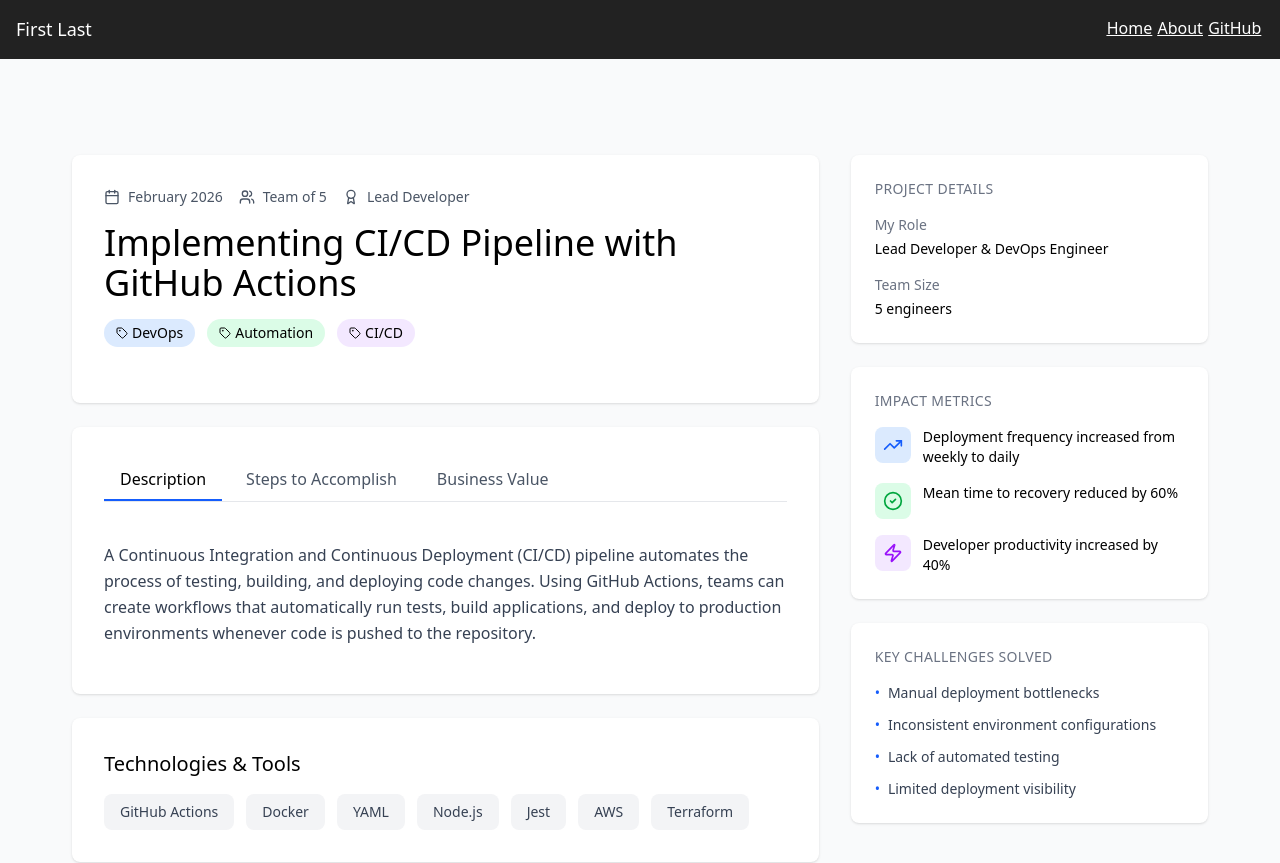
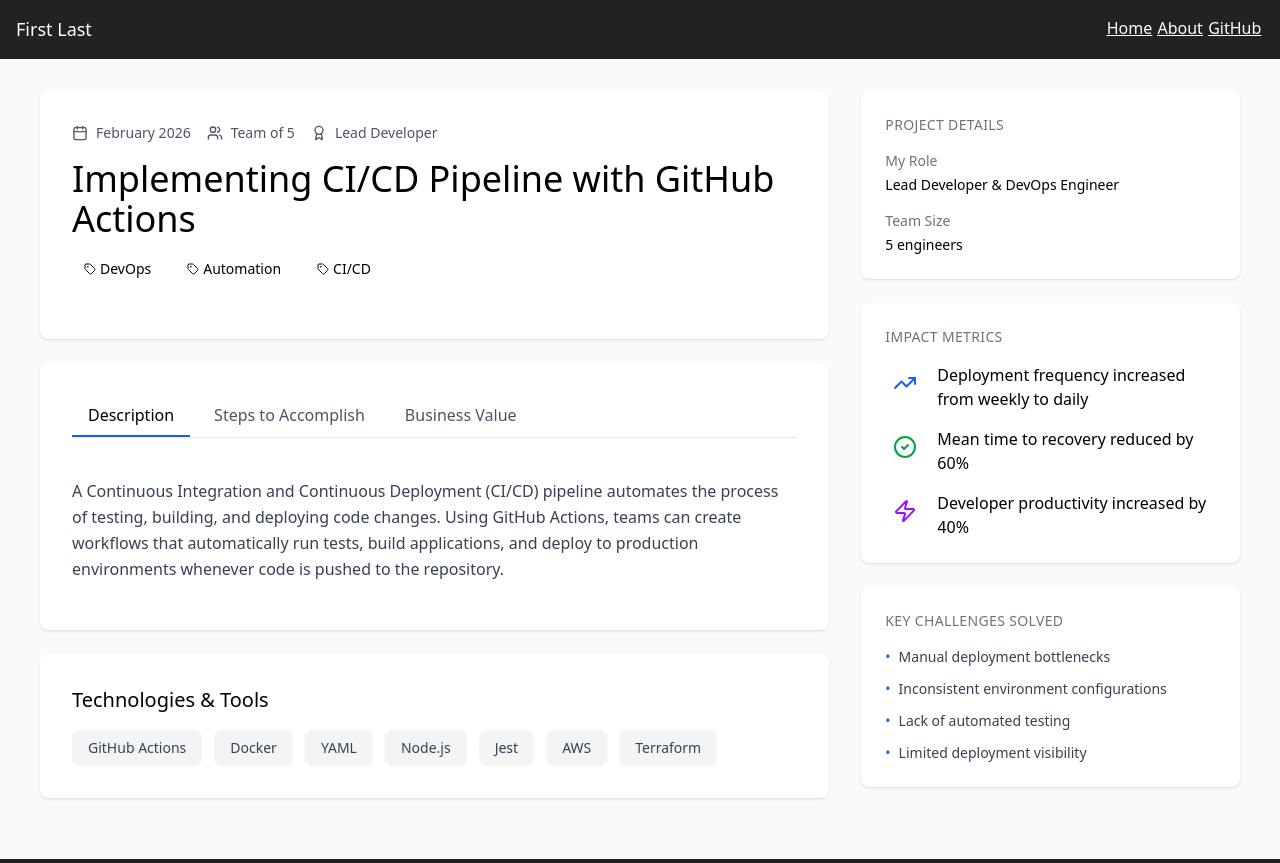
Before and after one commit to owenlaurence/portfolio, a Next.js app: page /topic/capacitor-intro in a window 1280 px wide. Shown: the top 863 px of the page. Built offline with nearby package versions, Linux system fonts and the light colour scheme.

Commit message:
Better topic template.

```diff
--- a/src/app/components/topic/template.tsx
+++ b/src/app/components/topic/template.tsx
@@ -3,6 +3,7 @@
 import { useState } from 'react';
 import * as Tabs from '@radix-ui/react-tabs';
 import { Clock, Calendar, Tag, CheckCircle2, AlertCircle, Zap, Code2, GitBranch, Award, TrendingUp, Users } from 'lucide-react';
+import { JSX } from 'react';
 
 type TopicProps = {
   topic: string
@@ -11,16 +12,23 @@ type TopicProps = {
   steps?: string[];
   businessValue: string
   tags: string[]
-
+  metrics: ImpactMetric[]
+  technologies: string[],
+  challenges: string[]
 
 }
 
+type ImpactMetric = {
+  description: string
+  icon: JSX.Element
+}
 
-export default function TopicTemplate({ topic, description, steps, businessValue, tags }: TopicProps) {
+
+export default function TopicTemplate({ topic, description, steps, businessValue, tags, metrics, technologies, challenges }: TopicProps) {
 
   const [activeTab, setActiveTab] = useState('description');
 
-  const colors = [ "blue", "green", "purple" ]
+  const colors = ["blue", "green", "purple"]
 
   return (
     <div className="min-h-screen bg-gray-50">
@@ -66,24 +74,27 @@ export default function TopicTemplate({ topic, description, steps, businessValue
             {/* Tabs Section */}
             <div className="bg-white rounded-lg shadow-sm p-8">
               <Tabs.Root value={activeTab} onValueChange={setActiveTab}>
-                <Tabs.List className="flex gap-2 border-b border-gray-200 mb-6">
+                <Tabs.List className="flex gap-2 border-b border-gray-200 mb-6 overflow-x-auto whitespace-nowrap">
                   <Tabs.Trigger
                     value="description"
                     className="px-4 py-2 border-b-2 transition-colors data-[state=active]:border-blue-600 data-[state=inactive]:border-transparent data-[state=inactive]:text-gray-600 hover:text-gray-900"
                   >
-                    Description
+                    <span className="sm:hidden">About</span>
+                    <span className="hidden sm:inline">Description</span>
                   </Tabs.Trigger>
                   <Tabs.Trigger
                     value="steps"
                     className="px-4 py-2 border-b-2 transition-colors data-[state=active]:border-blue-600 data-[state=inactive]:border-transparent data-[state=inactive]:text-gray-600 hover:text-gray-900"
                   >
-                    Steps to Accomplish
+                    <span className="sm:hidden">Steps</span>
+                    <span className="hidden sm:inline">Steps to Accomplish</span>
                   </Tabs.Trigger>
                   <Tabs.Trigger
                     value="value"
                     className="px-4 py-2 border-b-2 transition-colors data-[state=active]:border-blue-600 data-[state=inactive]:border-transparent data-[state=inactive]:text-gray-600 hover:text-gray-900"
                   >
-                    Business Value
+                    <span className="sm:hidden">Value</span>
+                    <span className="hidden sm:inline">Business Value</span>
                   </Tabs.Trigger>
                 </Tabs.List>
 
@@ -111,13 +122,10 @@ export default function TopicTemplate({ topic, description, steps, businessValue
             <div className="bg-white rounded-lg shadow-sm p-8 mt-6">
               <h3 className="text-xl mb-4">Technologies & Tools</h3>
               <div className="flex flex-wrap gap-3">
-                <span className="px-4 py-2 bg-gray-100 text-gray-700 rounded-lg text-sm">GitHub Actions</span>
-                <span className="px-4 py-2 bg-gray-100 text-gray-700 rounded-lg text-sm">Docker</span>
-                <span className="px-4 py-2 bg-gray-100 text-gray-700 rounded-lg text-sm">YAML</span>
-                <span className="px-4 py-2 bg-gray-100 text-gray-700 rounded-lg text-sm">Node.js</span>
-                <span className="px-4 py-2 bg-gray-100 text-gray-700 rounded-lg text-sm">Jest</span>
-                <span className="px-4 py-2 bg-gray-100 text-gray-700 rounded-lg text-sm">AWS</span>
-                <span className="px-4 py-2 bg-gray-100 text-gray-700 rounded-lg text-sm">Terraform</span>
+                {technologies.map((tech, i) => (
+                  <span key={`tech-${i}`} className="px-4 py-2 bg-gray-100 text-gray-700 rounded-lg text-sm">{tech}</span>
+                ))}
+
               </div>
             </div>
           </div>
@@ -143,30 +151,18 @@ export default function TopicTemplate({ topic, description, steps, businessValue
             <div className="bg-white rounded-lg shadow-sm p-6 mb-6">
               <h3 className="text-sm uppercase tracking-wide text-gray-500 mb-4">Impact Metrics</h3>
               <div className="space-y-4">
-                <div className="flex items-start gap-3">
-                  <div className="p-2 bg-blue-100 rounded-lg">
-                    <TrendingUp className="size-5 text-blue-600" />
+                {metrics.map((metric, i) => {
+                  return <div key={`metric-${i}`} className="flex items-start gap-3">
+                    <div className={`p-2 bg-100 rounded-lg`}>
+                      {metric.icon}
                     </div>
                     <div>
-                    <div className="text-sm">Deployment frequency increased from weekly to daily</div>
+                      <div className="text">{metric.description}</div>
                     </div>
                   </div>
-                <div className="flex items-start gap-3">
-                  <div className="p-2 bg-green-100 rounded-lg">
-                    <CheckCircle2 className="size-5 text-green-600" />
-                  </div>
-                  <div>
-                    <div className="text-sm">Mean time to recovery reduced by 60%</div>
-                  </div>
-                </div>
-                <div className="flex items-start gap-3">
-                  <div className="p-2 bg-purple-100 rounded-lg">
-                    <Zap className="size-5 text-purple-600" />
-                  </div>
-                  <div>
-                    <div className="text-sm">Developer productivity increased by 40%</div>
-                  </div>
-                </div>
+                })
+
+                }
               </div>
             </div>
 
@@ -174,22 +170,15 @@ export default function TopicTemplate({ topic, description, steps, businessValue
             <div className="bg-white rounded-lg shadow-sm p-6">
               <h3 className="text-sm uppercase tracking-wide text-gray-500 mb-4">Key Challenges Solved</h3>
               <ul className="space-y-3 text-sm text-gray-700">
-                <li className="flex gap-2">
+                {challenges.map((challenge, i) => (
+                  <li key={`challenge-${i}`} className="flex gap-2">
                     <span className="text-blue-600 shrink-0">•</span>
-                  <span>Manual deployment bottlenecks</span>
+                    <span>{challenge}</span>
                   </li>
-                <li className="flex gap-2">
-                  <span className="text-blue-600 shrink-0">•</span>
-                  <span>Inconsistent environment configurations</span>
-                </li>
-                <li className="flex gap-2">
-                  <span className="text-blue-600 shrink-0">•</span>
-                  <span>Lack of automated testing</span>
-                </li>
-                <li className="flex gap-2">
-                  <span className="text-blue-600 shrink-0">•</span>
-                  <span>Limited deployment visibility</span>
-                </li>
+
+                ))
+
+                }
               </ul>
             </div>
           </div>
--- a/src/app/globals.css
+++ b/src/app/globals.css
@@ -43,7 +43,6 @@ html, body {
   display: grid;
   grid-template-columns: repeat(auto-fit, minmax(320px, 1fr));
   gap: 2rem;
-  padding: 4rem 2rem;
   max-width: 1200px;
   margin: 0 auto;
 }
--- a/src/app/topic/capacitor-intro/page.tsx
+++ b/src/app/topic/capacitor-intro/page.tsx
@@ -1,4 +1,8 @@
 import TopicTemplate from "@/src/app/components/topic/template";
+import { color } from "framer-motion";
+import { CheckCircle2, TrendingUp, Zap } from "lucide-react";
+
+
 const topic = {
   topic: "Implementing CI/CD Pipeline with GitHub Actions",
   subject: "capacitor-intro",
@@ -12,7 +16,24 @@ const topic = {
     "Monitor workflow runs and optimize for faster execution"
   ],
   businessValue: "Implementing a CI/CD pipeline reduces manual deployment errors by 80%, decreases time-to-market by enabling multiple daily deployments instead of weekly releases, and frees up developer time by automating repetitive tasks. This translates to faster feature delivery, improved product quality, and reduced operational costs.",
-  tags: [ "DevOps", "Automation", "CI/CD" ]
+  tags: ["DevOps", "Automation", "CI/CD"],
+  technologies: ["GitHub Actions", "Docker", "YAML", "Node.js", "Jest", "AWS", "Terraform"],
+  challenges: ["Manual deployment bottlenecks", "Inconsistent environment configurations", "Lack of automated testing", "Limited deployment visibility"],
+  metrics: [
+    {
+      description: "Deployment frequency increased from weekly to daily",
+      icon: <TrendingUp className={`size-6 text-blue-600`} />,
+    },
+    {
+      description: "Mean time to recovery reduced by 60%",
+      icon: <CheckCircle2 className={`size-6 text-green-600`} />,
+    },
+    {
+      description: "Developer productivity increased by 40%",
+      icon: <Zap className={`size-6 text-purple-600`}/>,
+    }
+
+  ]
 
 }
 
```
Lines whose indentation alone changed are shown as unchanged.
